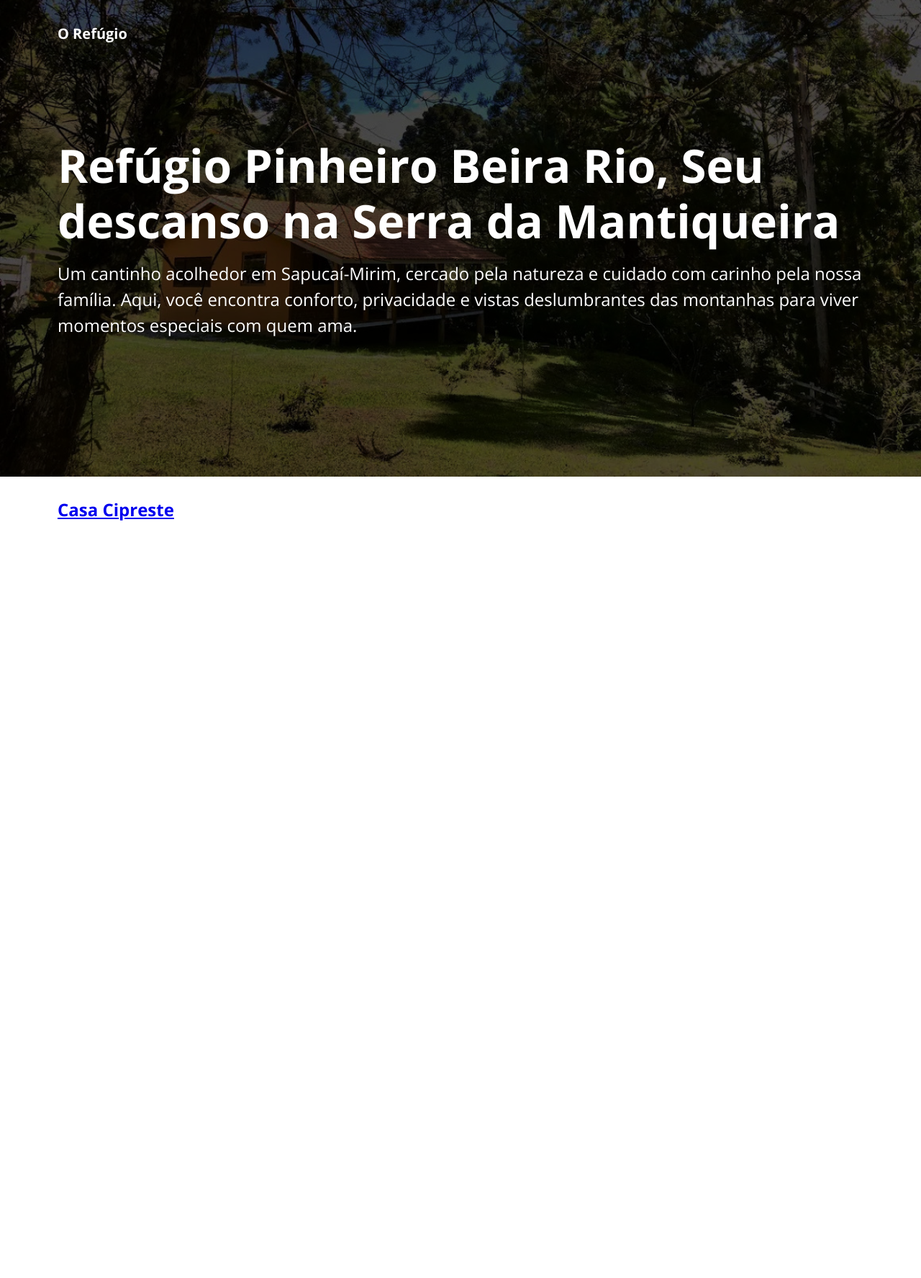
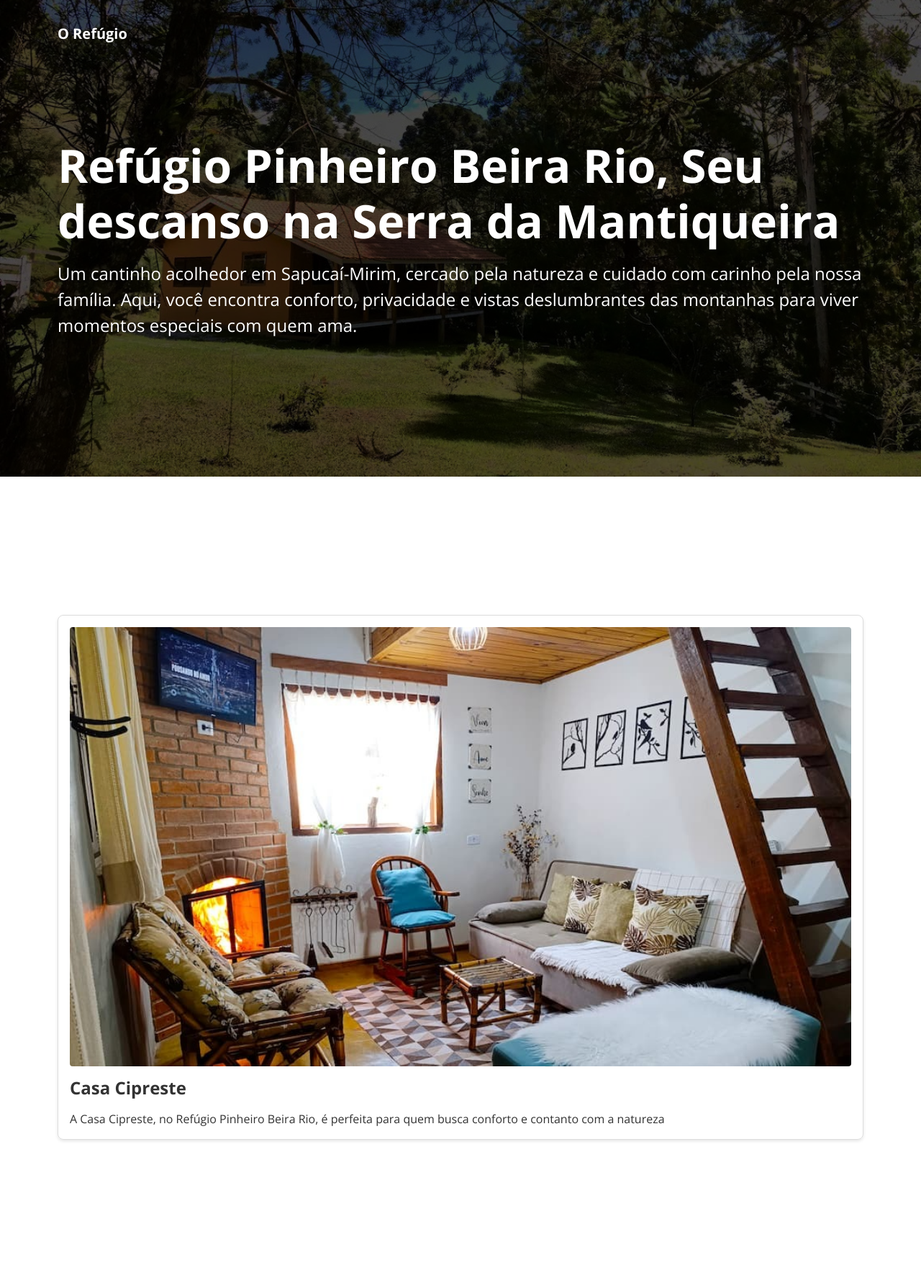
Before and after one commit to refugiopinheirobeirario/refugiopinheirobeirario.github.io, a Jekyll site: the page built from index.html, in a window 1280 px wide. Shown: the whole page at 72% size. Built offline with Jekyll 4.4.1, drawn with Linux system fonts in a browser that asks for light colours; before the commit the page ends 900 px from its top, so only the background shows below that.

Commit message:
Create card component

```diff
--- a/_layouts/default.html
+++ b/_layouts/default.html
@@ -20,7 +20,7 @@
       </div>
     </nav>
 
-    <header class="hero page__hero" style="background-image: url({{ page.hero | relative_url }});">
+    <header class="hero hero--dark" style="background-image: url({{ page.hero | relative_url }});">
       <div class="container hero__inner">
         <h1 class="hero__title">
           {{ page.title }}
--- a/_sass/base.scss
+++ b/_sass/base.scss
@@ -4,6 +4,7 @@
   --color-light: #fff;
   --color-airbnb: #FF5A5F;
   --color-booking: #003580;
+  --color-border: #ddd;
 }
 
 *,
--- /dev/null
+++ b/_sass/card.scss
@@ -0,0 +1,15 @@
+.card {
+  border: 1px solid var(--color-border);
+  padding: 1rem;
+  border-radius: 8px;
+  box-shadow: 0px 2px 4px rgba(0, 0, 0, 0.1);
+  text-decoration: none;
+  color: var(--color-text);
+  display: flex;
+  flex-direction: column;
+  gap: 1rem;
+}
+
+.card__img {
+  border-radius: 4px;
+}
--- a/_sass/hero.scss
+++ b/_sass/hero.scss
@@ -1,11 +1,7 @@
 .hero {
-  background-color: var(--color-primary);
   background-position: center;
   background-size: cover;
   background-repeat: no-repeat;
-  background-color: rgba(0, 0, 0, 0.5);
-  background-blend-mode: darken;
-  color: var(--color-light);
   padding-top: 4rem;
   padding-bottom: 4rem;
 
@@ -18,6 +14,13 @@
     padding-top: 12rem;
     padding-bottom: 12rem;
   }
+}
+
+.hero--dark {
+  background-color: var(--color-primary);
+  background-color: rgba(0, 0, 0, 0.5);
+  background-blend-mode: darken;
+  color: var(--color-light);
 }
 
 .hero__inner {
--- a/_sass/page.scss
+++ b/_sass/page.scss
@@ -1,9 +1,5 @@
 .page {
   min-height: 100vh;
-}
-
-.page__hero {
-  margin-bottom: 2rem;
 }
 
 .page__navbar {
--- a/assets/css/main.scss
+++ b/assets/css/main.scss
@@ -8,3 +8,4 @@
 @import "navbar";
 @import "house";
 @import "buttons";
+@import "card"
--- a/index.html
+++ b/index.html
@@ -4,11 +4,13 @@ title: "Refúgio Pinheiro Beira Rio, Seu descanso na Serra da Mantiqueira"
 lead: "Um cantinho acolhedor em Sapucaí-Mirim, cercado pela natureza e cuidado com carinho pela nossa família. Aqui, você encontra conforto, privacidade e vistas deslumbrantes das montanhas para viver momentos especiais com quem ama."
 hero: /assets/images/hero.jpg
 ---
-<section>
-  <div class="container">
+<section class="hero">
+  <div class="container hero__inner">
     {% for casa in site.casas %}
-      <a href="{{ casa.url }}">
+      <a href="{{ casa.url }}" class="card">
+        <img class="card__img" src="{{ casa.hero | relative_url }}" alt="{{ casa.title }}">
         <h2>{{ casa.title }}</h2>
+        <p>{{ casa.lead }}</p>
       </a>
     {% endfor %}
   </div>
```
